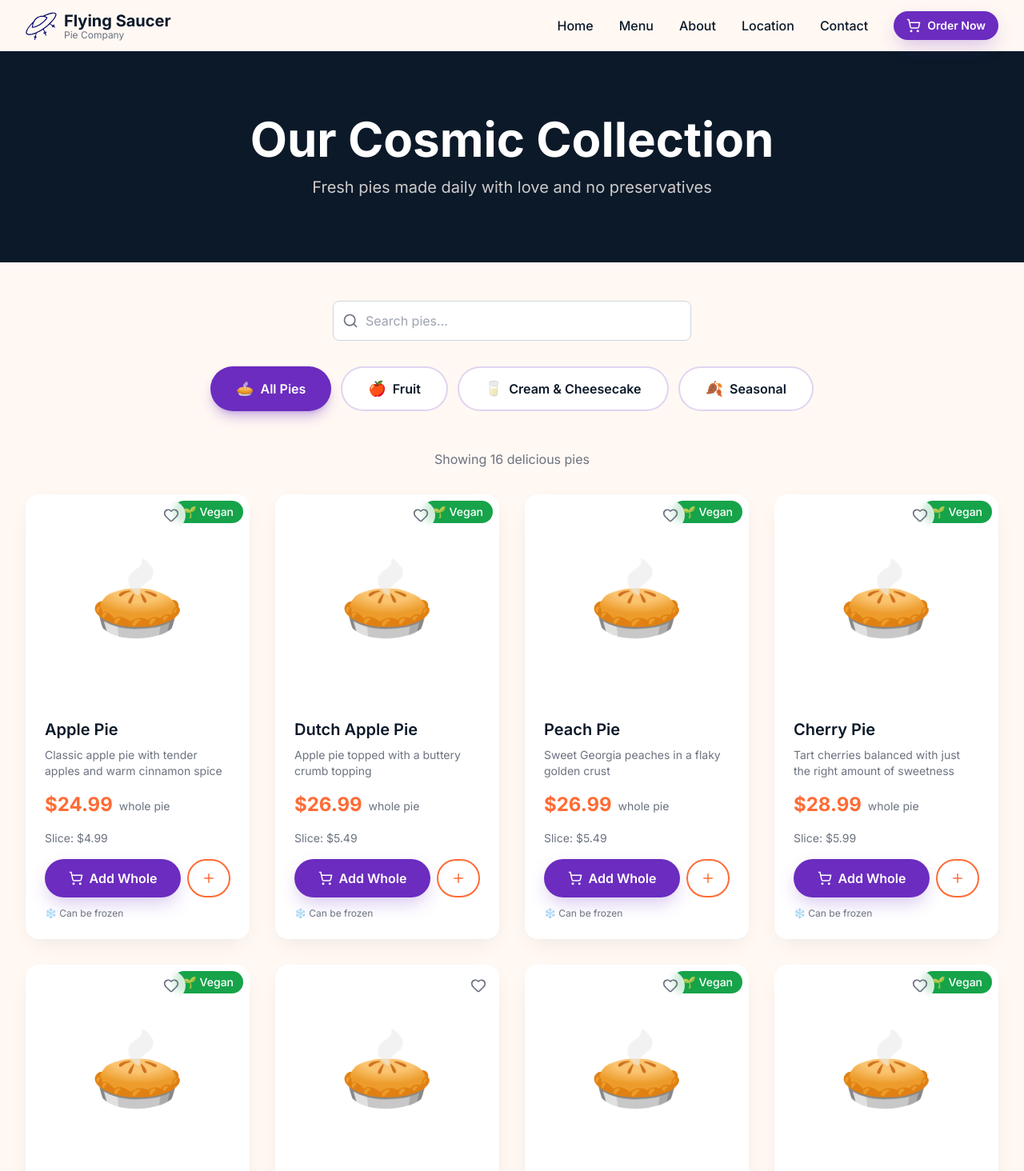
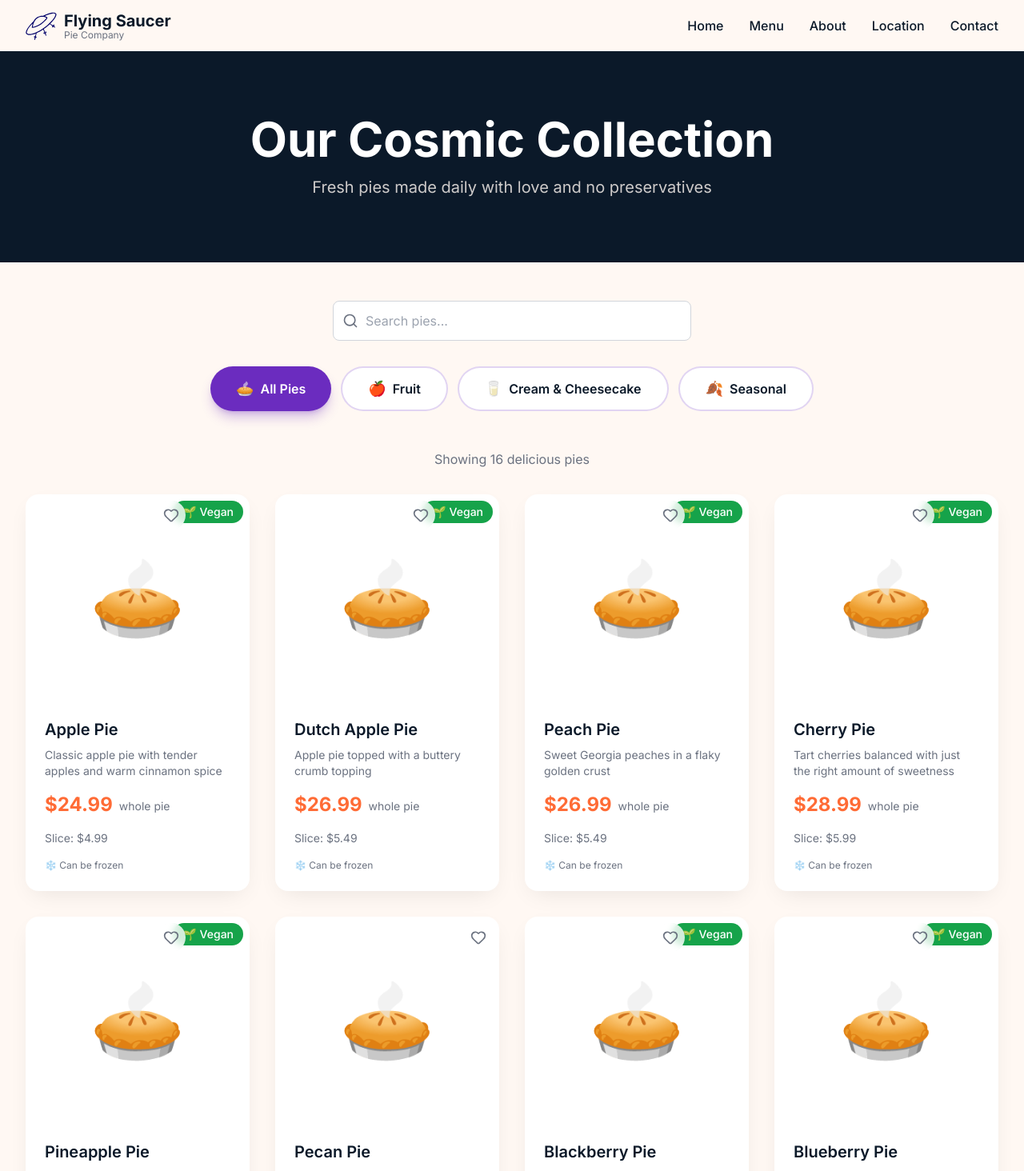
Before and after one commit to zavalatechlabs/flying-saucer-pie-company-htx, a Next.js app: page /menu in a window 1280 px wide. Shown: the top 1464 px of the page at 80% size. Built offline with nearby package versions, Linux system fonts and the light colour scheme.

Commit message:
remove all cart and checkout functionality - keep pricing info

```diff
--- a/components/ui/Navigation.tsx
+++ b/components/ui/Navigation.tsx
@@ -3,8 +3,7 @@
 import { useState, useEffect } from 'react'
 import Link from 'next/link'
 import { Logo } from './Logo'
-import { Button } from './Button'
-import { Menu, X, ShoppingCart } from 'lucide-react'
+import { Menu, X } from 'lucide-react'
 import { cn } from '@/lib/utils/cn'
 
 const navLinks = [
@@ -53,17 +52,10 @@ export function Navigation() {
                 {link.name}
               </Link>
             ))}
-            <Button size="sm" className="flex items-center gap-2">
-              <ShoppingCart size={18} />
-              <span>Order Now</span>
-            </Button>
           </div>
 
           {/* Mobile Menu Button */}
-          <div className="md:hidden flex items-center gap-4">
-            <button className="text-cosmic-orange p-2">
-              <ShoppingCart size={24} />
-            </button>
+          <div className="md:hidden">
             <button
               type="button"
               onClick={() => setIsMenuOpen(!isMenuOpen)}
@@ -95,9 +87,6 @@ export function Navigation() {
                   {link.name}
                 </Link>
               ))}
-              <div className="px-4 pt-2">
-                <Button className="w-full">Order Now</Button>
-              </div>
             </div>
           </div>
         )}
--- a/components/ui/PieCard.tsx
+++ b/components/ui/PieCard.tsx
@@ -1,9 +1,8 @@
 'use client'
 
 import { motion } from 'framer-motion'
-import { Heart, Plus, ShoppingCart, Eye } from 'lucide-react'
+import { Heart, Eye } from 'lucide-react'
 import { Pie } from '@/lib/data/pies'
-import { Button } from './Button'
 import { cn } from '@/lib/utils/cn'
 import { useState } from 'react'
 
@@ -95,25 +94,6 @@ export function PieCard({ pie, index = 0, onClick }: PieCardProps) {
           Slice: ${pie.price.slice.toFixed(2)}
         </p>
 
-        {/* Actions */}
-        <div className="flex gap-2">
-          <Button
-            className="flex-1 flex items-center justify-center gap-2"
-            onClick={(e) => e.stopPropagation()}
-          >
-            <ShoppingCart size={18} />
-            <span>Add Whole</span>
-          </Button>
-          <Button
-            variant="secondary"
-            size="sm"
-            className="px-4"
-            onClick={(e) => e.stopPropagation()}
-          >
-            <Plus size={18} />
-          </Button>
-        </div>
-
         {/* Additional Info */}
         {pie.canFreeze && (
           <p className="text-xs text-dust-medium mt-3">❄️ Can be frozen</p>
--- a/components/ui/PieModal.tsx
+++ b/components/ui/PieModal.tsx
@@ -2,9 +2,8 @@
 
 import { useEffect, useRef } from 'react'
 import { motion, AnimatePresence } from 'framer-motion'
-import { X, ShoppingCart } from 'lucide-react'
+import { X } from 'lucide-react'
 import { Pie } from '@/lib/data/pies'
-import { Button } from './Button'
 
 interface PieModalProps {
   pie: Pie | null
@@ -216,21 +215,6 @@ export function PieModal({ pie, isOpen, onClose }: PieModalProps) {
                       </div>
                     </div>
                   </div>
-
-                  {/* Actions */}
-                  <div className="flex flex-col sm:flex-row gap-3 pt-4 border-t border-dust-light">
-                    <Button className="flex-1 flex items-center justify-center gap-2">
-                      <ShoppingCart size={20} />
-                      <span>Add Whole Pie</span>
-                    </Button>
-                    <Button variant="secondary" className="flex-1">
-                      Add Slice
-                    </Button>
-                  </div>
-
-                  <p className="text-xs text-dust-medium text-center mt-3">
-                    * Cart functionality coming soon
-                  </p>
                 </div>
               </div>
             </motion.div>
```
